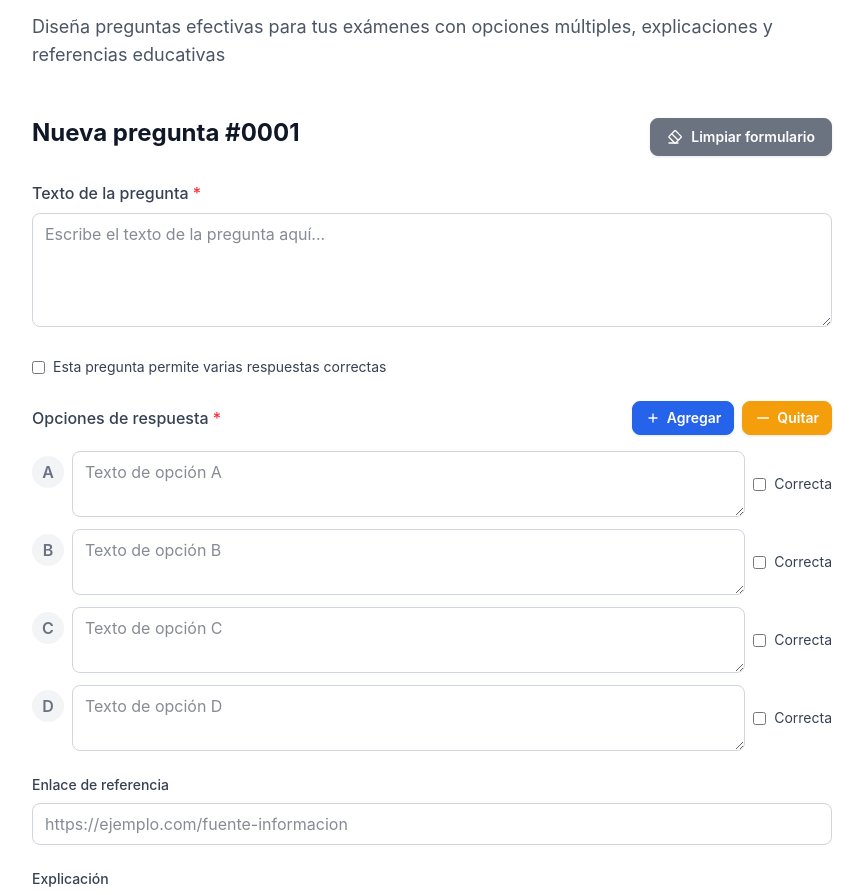
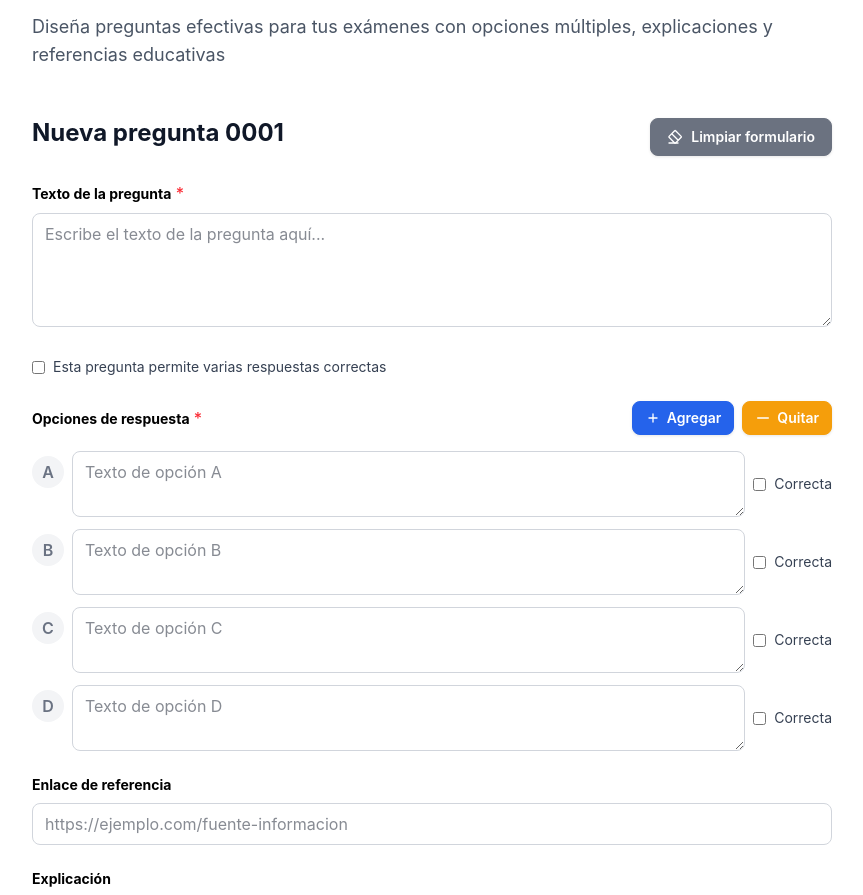
Before and after one commit to crisbenamck/study-lab, a React (Vite) app: page /create in a window 1280 px wide. Shown: the part 187-1082 px from the top of the page, without its empty margins (208-1071 px from the left). Built offline with nearby package versions, Linux system fonts and the light colour scheme.

Commit message:
refactor(question): remove '#' from question numbers and clean up source label
- Removed '#' from question number display in QuestionForm and QuestionManager
- Updated QuestionSource to remove redundant 'Fuente:' label for consistency
- Manual edits included for visual polish and clarity

```diff
--- a/src/components/common/QuestionForm.tsx
+++ b/src/components/common/QuestionForm.tsx
@@ -132,9 +132,11 @@ const QuestionForm: React.FC<QuestionFormProps> = ({
       <div className="mb-6">
         <div className="flex items-center justify-between">
           <div>
-            <h2 className="text-2xl font-bold text-gray-900 mb-2">
-              Nueva pregunta #{nextQuestionNumber.toString().padStart(4, '0')}
-            </h2>
+            {!isEditing && (
+              <h2 className="text-2xl font-bold text-gray-900 mb-2">
+                Nueva pregunta {nextQuestionNumber.toString().padStart(4, '0')}
+              </h2>
+            )}
           </div>
           {/* If not editing, show clear button */}
           {!isEditing && (
@@ -154,7 +156,7 @@ const QuestionForm: React.FC<QuestionFormProps> = ({
         {/* Question text */}
         <div>
           <label className="block text-md font-medium text-gray-700 mb-2">
-            Texto de la pregunta <span className="text-red-500">*</span>
+            <span className="text-sm font-bold text-black mb-2">Texto de la pregunta</span> <span className="text-red-500">*</span>
           </label>
           <textarea
             {...register('question_text', { required: 'El texto de la pregunta es obligatorio' })}
@@ -181,7 +183,7 @@ const QuestionForm: React.FC<QuestionFormProps> = ({
         <div>
           <div className="flex items-center justify-between mb-4">
             <label className="block text-md font-medium text-gray-700">
-              Opciones de respuesta <span className="text-red-500">*</span>
+              <span className="text-sm font-bold text-black mb-2">Opciones de respuesta</span> <span className="text-red-500">*</span>
             </label>
             <div className="flex items-center gap-2">
               <Button
@@ -268,7 +270,7 @@ const QuestionForm: React.FC<QuestionFormProps> = ({
         {/* Reference link */}
         <div>
           <label className="block text-sm font-medium text-gray-700 mb-2">
-            Enlace de referencia
+            <span className="text-sm font-bold text-black mb-2">Enlace de referencia</span>
           </label>
           <input
             type="url"
@@ -288,7 +290,7 @@ const QuestionForm: React.FC<QuestionFormProps> = ({
         {/* Explanation */}
         <div>
           <label className="block text-sm font-medium text-gray-700 mb-2">
-            Explicación
+            <span className="text-sm font-bold text-black mb-2">Explicación</span>
           </label>
           <textarea
             {...register('explanation')}
--- a/src/components/viewQuestions/QuestionManager.tsx
+++ b/src/components/viewQuestions/QuestionManager.tsx
@@ -195,7 +195,7 @@ const QuestionManager: React.FC<QuestionManagerProps> = ({
               </div>
               <div>
                 <h1 className="text-2xl font-bold text-gray-900">
-                  Editando Pregunta #{formatQuestionNumber(editingQuestion.question_number)}
+                  Editando Pregunta {formatQuestionNumber(editingQuestion.question_number)}
                 </h1>
                 <p className="text-gray-600">
                   Modifica los campos necesarios y guarda los cambios
--- a/src/components/viewQuestions/QuestionSource.tsx
+++ b/src/components/viewQuestions/QuestionSource.tsx
@@ -11,7 +11,6 @@ const QuestionSource: React.FC<QuestionSourceProps> = ({ link }) => {
       <div className="border-t pt-4">
         <div className="flex items-center gap-2 text-sm">
           <LinkIcon className="w-4 h-4 text-gray-400 flex-shrink-0" />
-          <span className="text-gray-400 font-medium">Fuente:</span>
           <span className="text-gray-400 italic">
             No se proporcionó fuente para esta pregunta
           </span>
@@ -34,7 +33,6 @@ const QuestionSource: React.FC<QuestionSourceProps> = ({ link }) => {
     <div className="border-t pt-4">
       <div className="flex items-center gap-2 text-sm">
         <LinkIcon className="w-4 h-4 text-gray-500 flex-shrink-0" />
-        <span className="text-gray-500 font-medium">Fuente:</span>
         {isValidUrl(link) ? (
           <a
             href={link}
```
